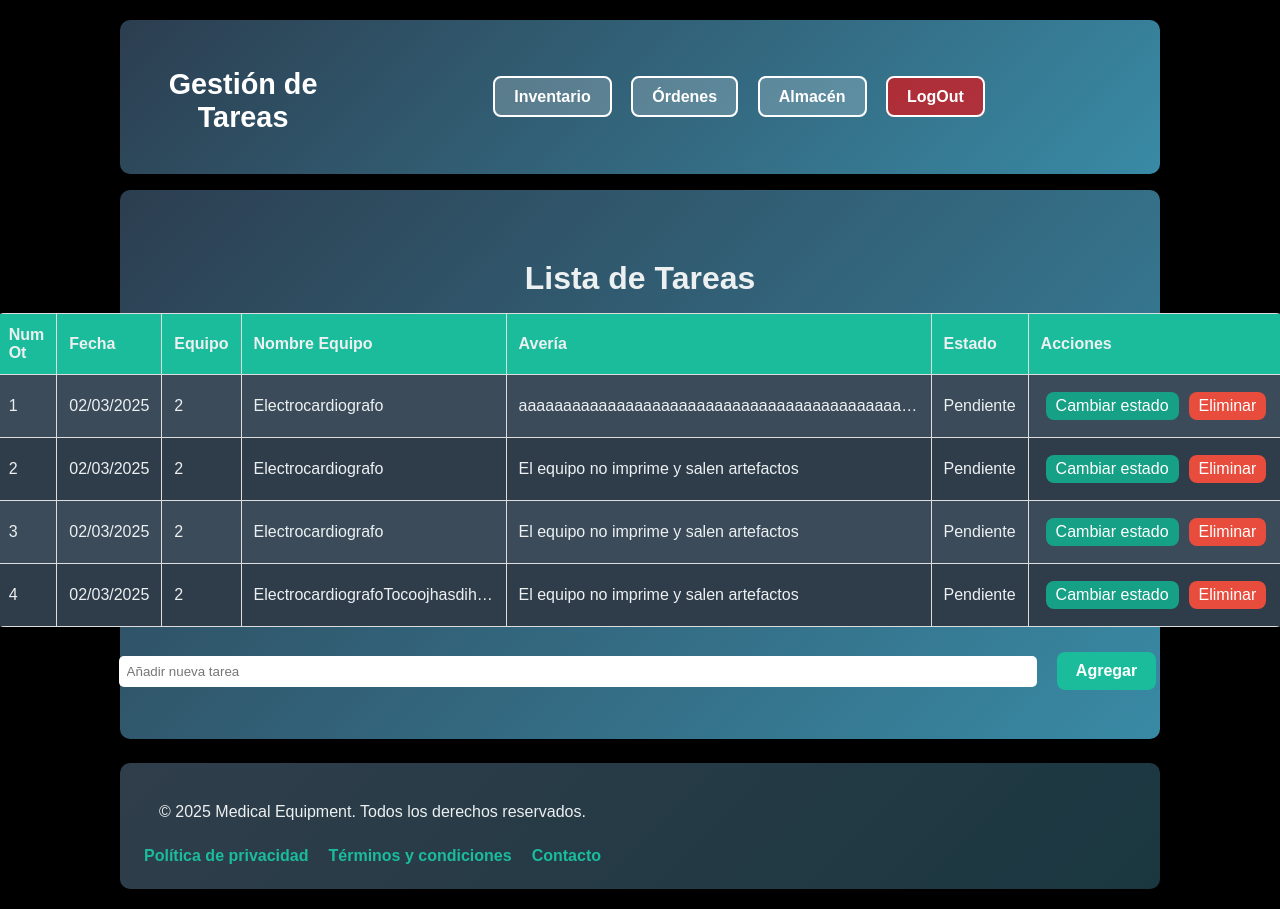
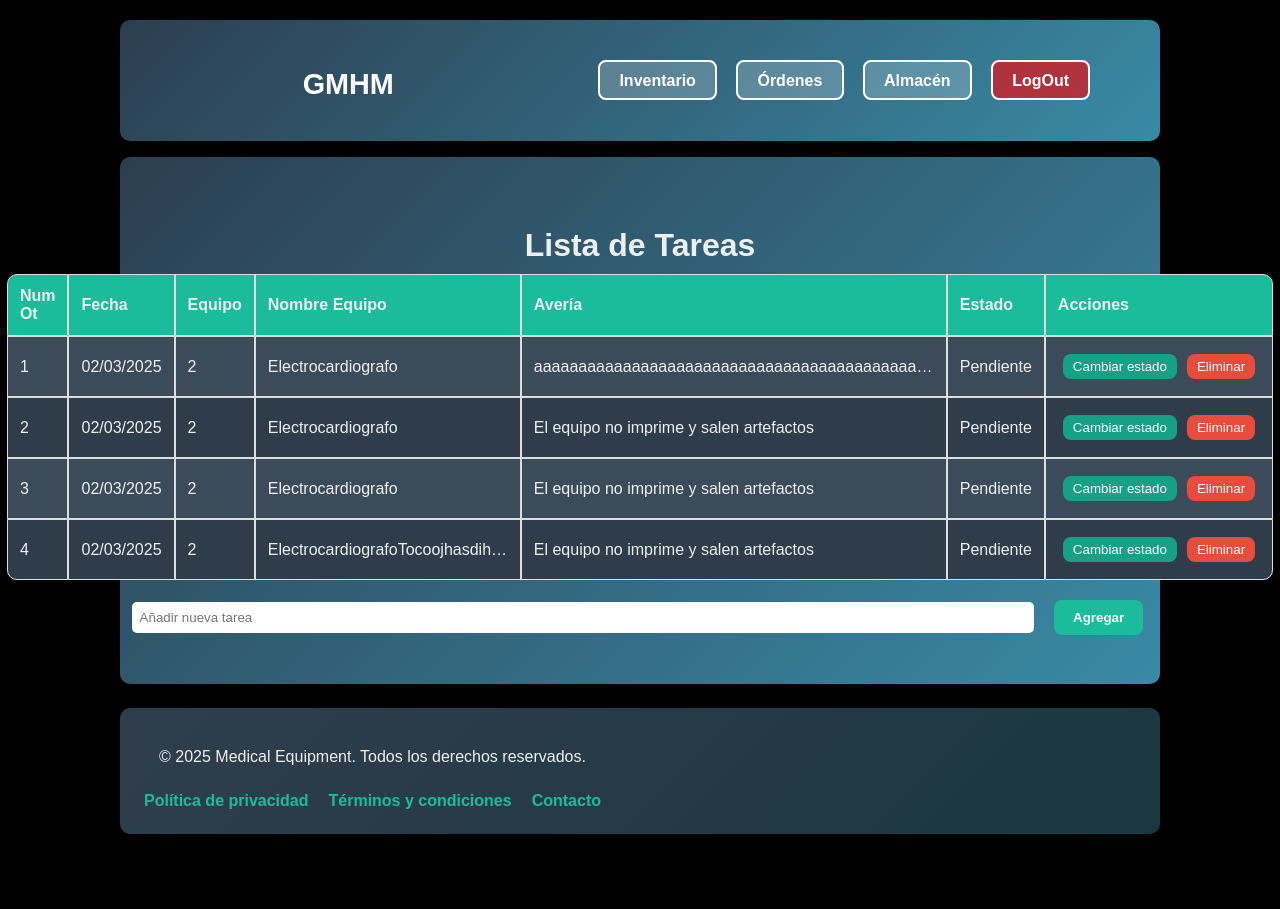
Before and after one commit to AtoBerenguer/gehm, a Vue app: page /main in a window 1280 px wide. Shown: the top 909 px of the page. After the commit the page ends 854 px from the top, so only its background shows below. Built offline with nearby package versions, Linux system fonts and the light colour scheme.

Commit message:
Refactor estilos de tablas y botones, mejorar la estructura de componentes y actualizar el encabezado

```diff
--- a/src/App.vue
+++ b/src/App.vue
@@ -36,48 +36,9 @@ body {
   border-radius: 8px;
 }
 
-table {
-  width: 100%;
-  border-collapse: collapse;
-  margin: 20px 0;
-}
 
-th, td {
-  padding: 12px 15px;
-  border: 1px solid #ddd;
-}
 
-th {
-  background-color: #4CAF50;
-  color: white;
-}
 
-tr:nth-child(even) {
-  background-color: #f2f2f2;
-}
 
-tr:hover {
-  background-color: #ddd;
-}
 
-/* Botón */
-button {
-  background-color: #4CAF50;
-  border: none;
-  color: white;
-  padding: 10px 20px;
-  text-align: center;
-  text-decoration: none;
-  display: inline-block;
-  font-size: 16px;
-  margin: 10px 2px;
-  transition-duration: 0.4s;
-  cursor: pointer;
-}
-
-button:hover {
-  background-color: white;
-  color: black;
-  border: 2px solid #4CAF50;
-}
 </style>
--- a/src/components/inventary/allInventario.vue
+++ b/src/components/inventary/allInventario.vue
@@ -101,18 +101,36 @@ button:hover {
     transform: scale(1.05);
 }
 
+
+
 table {
-    width: 100%;
-    border-collapse: collapse;
-    margin-top: 1rem;
-    border-radius: 8px;
-    overflow: hidden;
+  border-collapse: separate;
+  border-spacing: 0;
+  width: 80%;
 }
 
-th, td {
-    padding: 10px;
-    text-align: left;
-    color: #ecf0f1;
+th:first-child {
+  border-top-left-radius: 10px;
+}
+
+th:last-child {
+  border-top-right-radius: 10px;
+}
+
+tr:last-child td:first-child {
+  border-bottom-left-radius: 10px;
+}
+
+tr:last-child td:last-child {
+  border-bottom-right-radius: 10px;
+}
+
+th,
+td {
+  padding: 12px;
+  text-align: left;
+  color: #ecf0f1;
+  border: 1px solid #ddd;
 }
 
 th {
--- a/src/components/inventary/modalCreateEquipment.vue
+++ b/src/components/inventary/modalCreateEquipment.vue
@@ -76,7 +76,7 @@
 
           console.log(response.data);
           alert("Equipo agregado correctamente");
-          this.$emit("cerrarModal"); // Cierra el modal
+          this.$emit("cerrarModal");
         } catch (error) {
           console.error("Error al guardar el equipo:", error);
         }
@@ -92,14 +92,14 @@
     left: 0;
     width: 100%;
     height: 100%;
-    background: rgba(0, 0, 0, 0.7); /* Fondo oscuro para resaltar el modal */
+    background: rgba(0, 0, 0, 0.7);
     display: flex;
     justify-content: center;
     align-items: center;
   }
 
   .modal-content {
-    background: #34495e; /* Fondo oscuro para resaltar el modal */
+    background: #34495e;
     padding: 20px;
     border-radius: 10px;
     width: 500px;
@@ -110,7 +110,7 @@
 
   h2 {
     font-size: 1.8rem;
-    color: #1abc9c; /* Color brillante para el título */
+    color: #1abc9c;
     margin-bottom: 15px;
   }
 
@@ -135,7 +135,7 @@
 
   input:focus, select:focus {
     outline: none;
-    border: 2px solid #1abc9c; /* Resalta con verde al enfocar */
+    border: 2px solid #1abc9c;
   }
 
   .modal-buttons {
@@ -153,7 +153,7 @@
   }
 
   button:first-child {
-    background-color: #1abc9c; /* Color verde para el botón de guardar */
+    background-color: #1abc9c;
     color: white;
   }
 
@@ -162,7 +162,7 @@
   }
 
   button:last-child {
-    background-color: #e74c3c; /* Rojo para cancelar */
+    background-color: #e74c3c;
     color: white;
   }
 
--- a/src/components/mainContent.vue
+++ b/src/components/mainContent.vue
@@ -32,25 +32,5 @@ export default {
 </script>
 
 <style scoped>
-header {
-    background-color: #f8f9fa;
-    padding: 1rem;
-    text-align: center;
-}
 
-table {
-    width: 100%;
-    border-collapse: collapse;
-    margin: 2rem 0;
-}
-
-th, td {
-    border: 1px solid #dee2e6;
-    padding: 0.75rem;
-    text-align: left;
-}
-
-th {
-    background-color: #e9ecef;
-}
 </style>
--- a/src/components/shared/footerComponent.vue
+++ b/src/components/shared/footerComponent.vue
@@ -39,7 +39,7 @@
   }
 
   .footer-nav a {
-    color: #1abc9c; /* Verde brillante */
+    color: #1abc9c;
     text-decoration: none;
     font-weight: bold;
     transition: color 0.3s ease-in-out;
--- a/src/components/shared/headerComponent.vue
+++ b/src/components/shared/headerComponent.vue
@@ -26,7 +26,7 @@ export default {
     name: "HeaderComponent",
     data() {
         return {
-            text: "Gestión de Tareas",
+            text: "GMHM",
         };
     },
 };
@@ -43,6 +43,9 @@ export default {
     align-items: center;
     width: 80%;
     margin: auto;
+}
+h2{
+width: 70%;
 }
 
 .title {
--- a/src/components/task/tareasList.vue
+++ b/src/components/task/tareasList.vue
@@ -2,6 +2,7 @@
   <div class="container">
     <div class="task-list">
       <h2>Lista de Tareas</h2>
+      <div class="table-container">
         <table>
           <thead>
             <tr>
@@ -16,7 +17,7 @@
           </thead>
           <tbody>
             <tr v-for="(tarea, index) in tareas" :key="tarea.id" :class="index % 2 === 0 ? 'par' : 'impar'">
-            <td class="numOt">{{ tarea.numOt }}</td>
+              <td>{{ tarea.numOt }}</td>
               <td>{{ tarea.fecha }}</td>
               <td>{{ tarea.equipoId }}</td>
               <td>{{ tarea.nombreEquipo }}</td>
@@ -29,6 +30,8 @@
             </tr>
           </tbody>
         </table>
+      </div>
+
       <div class="task-input">
         <input v-model="nuevaTarea" placeholder="Añadir nueva tarea" />
         <button @click="agregarTarea" class="btn-add">Agregar</button>
@@ -103,12 +106,30 @@ h2 {
   font-weight: bold;
 }
 
+.table-container {
+  max-width: 100%;
+
+}
+
 table {
-  width: 100%;
-  border-collapse: collapse;
-  margin-top: 1rem;
-  border-radius: 8px;
-  overflow: hidden;
+  border-collapse: separate;
+  border-spacing: 0;
+}
+
+th:first-child {
+  border-top-left-radius: 10px;
+}
+
+th:last-child {
+  border-top-right-radius: 10px;
+}
+
+tr:last-child td:first-child {
+  border-bottom-left-radius: 10px;
+}
+
+tr:last-child td:last-child {
+  border-bottom-right-radius: 10px;
 }
 
 th,
@@ -116,8 +137,8 @@ td {
   padding: 12px;
   text-align: left;
   color: #ecf0f1;
+  border: 1px solid #ddd;
 }
-
 th {
   background: #1abc9c;
   font-weight: bold;
```
Lines whose indentation alone changed are shown as unchanged.
